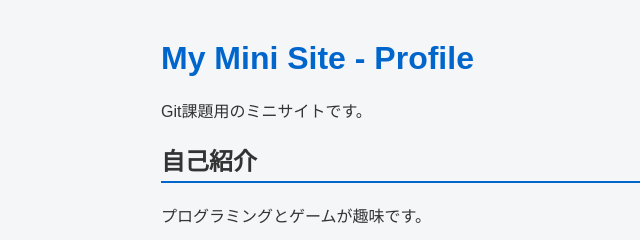
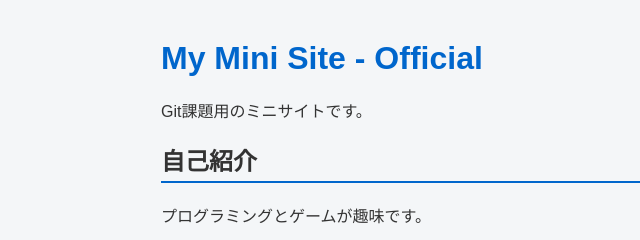
Before and after one commit to naokatotti199/minisite, a plain HTML site: page index.html in a window 1280 px wide. Shown: the full height of the page, 129-769 px from the left. Drawn offline with Linux system fonts and the light colour scheme.

Commit message:
feat: update h1 title on mester

```diff
--- a/index.html
+++ b/index.html
@@ -6,7 +6,7 @@
   <link rel="stylesheet" href="style.css">
 </head>
 <body>
-  <h1>My Mini Site - Profile</h1>
+  <h1>My Mini Site - Official</h1>
   <p>Git課題用のミニサイトです。</p>
   <section>
     <h2>自己紹介</h2>
```
